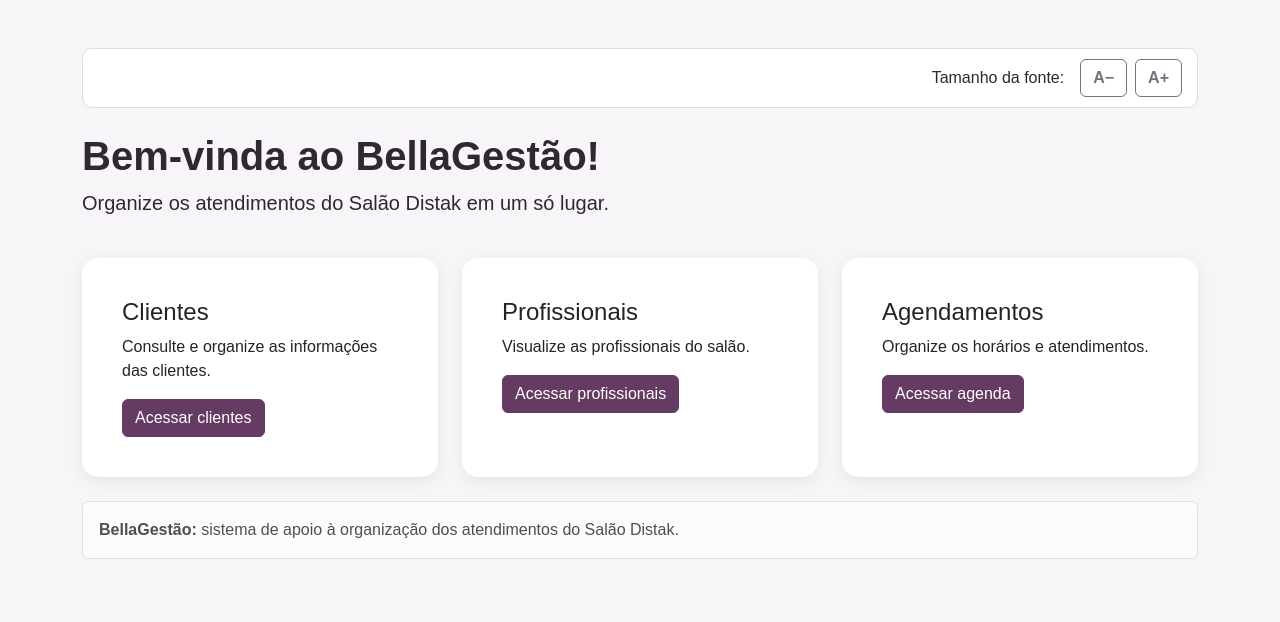
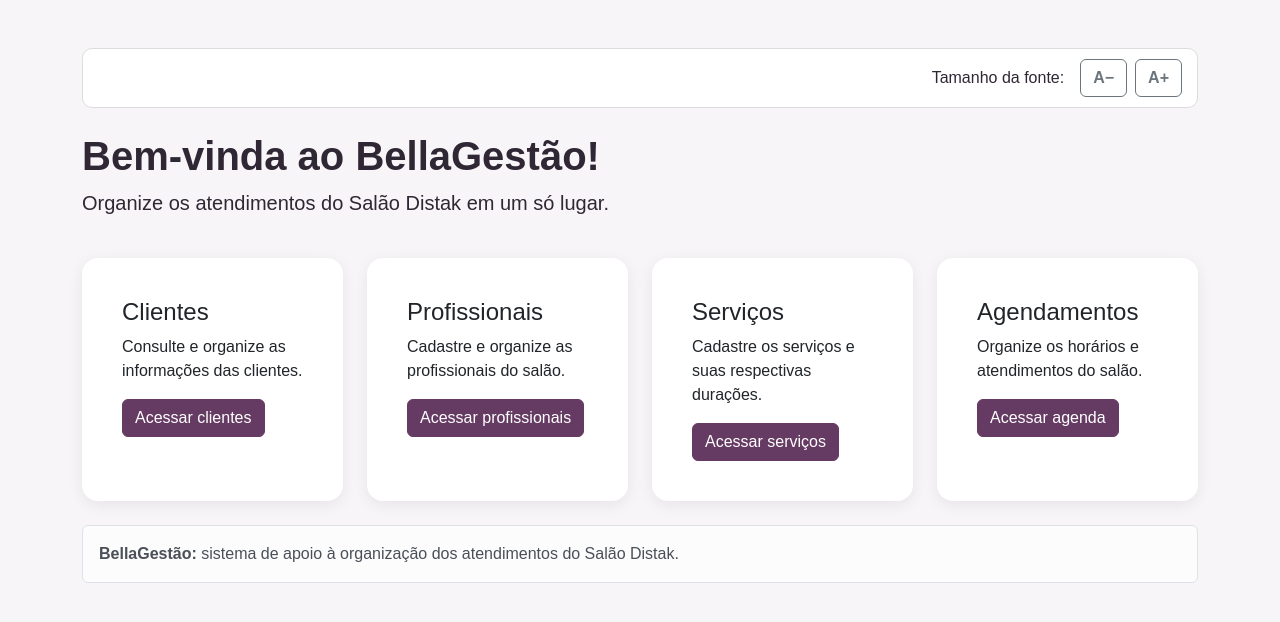
Before and after one commit to deborafreaza/bellagestao, a Flask app: page / in a window 1280 px wide. Shown: the part 56-678 px from the top of the page. Run offline with Flask 3, Linux system fonts and the light colour scheme; some libraries are stand-ins or nearby versions.

Commit message:
Update index.html
feat: adiciona acesso ao modulo de serviços na pagina inicial

```diff
--- a/app/templates/index.html
+++ b/app/templates/index.html
@@ -17,13 +17,11 @@
 <div class="row g-4">
 
     <!-- Módulo de Clientes -->
-    <div class="col-md-4">
+    <div class="col-md-6 col-lg-3">
         <div class="card main-card h-100 p-4">
             <div class="card-body">
                 <h2 class="h4">Clientes</h2>
-                <p>
-                    Consulte e organize as informações das clientes.
-                </p>
+                <p>Consulte e organize as informações das clientes.</p>
 
                 <a href="{{ url_for('main.clientes') }}"
                    class="btn btn-primary">
@@ -34,13 +32,11 @@
     </div>
 
     <!-- Módulo de Profissionais -->
-    <div class="col-md-4">
+    <div class="col-md-6 col-lg-3">
         <div class="card main-card h-100 p-4">
             <div class="card-body">
                 <h2 class="h4">Profissionais</h2>
-                <p>
-                    Visualize as profissionais do salão.
-                </p>
+                <p>Cadastre e organize as profissionais do salão.</p>
 
                 <a href="{{ url_for('main.profissionais') }}"
                    class="btn btn-primary">
@@ -50,14 +46,27 @@
         </div>
     </div>
 
+    <!-- Módulo de Serviços -->
+    <div class="col-md-6 col-lg-3">
+        <div class="card main-card h-100 p-4">
+            <div class="card-body">
+                <h2 class="h4">Serviços</h2>
+                <p>Cadastre os serviços e suas respectivas durações.</p>
+
+                <a href="{{ url_for('main.servicos') }}"
+                   class="btn btn-primary">
+                    Acessar serviços
+                </a>
+            </div>
+        </div>
+    </div>
+
     <!-- Módulo de Agendamentos -->
-    <div class="col-md-4">
+    <div class="col-md-6 col-lg-3">
         <div class="card main-card h-100 p-4">
             <div class="card-body">
                 <h2 class="h4">Agendamentos</h2>
-                <p>
-                    Organize os horários e atendimentos.
-                </p>
+                <p>Organize os horários e atendimentos do salão.</p>
 
                 <a href="{{ url_for('main.agendamentos') }}"
                    class="btn btn-primary">
```
